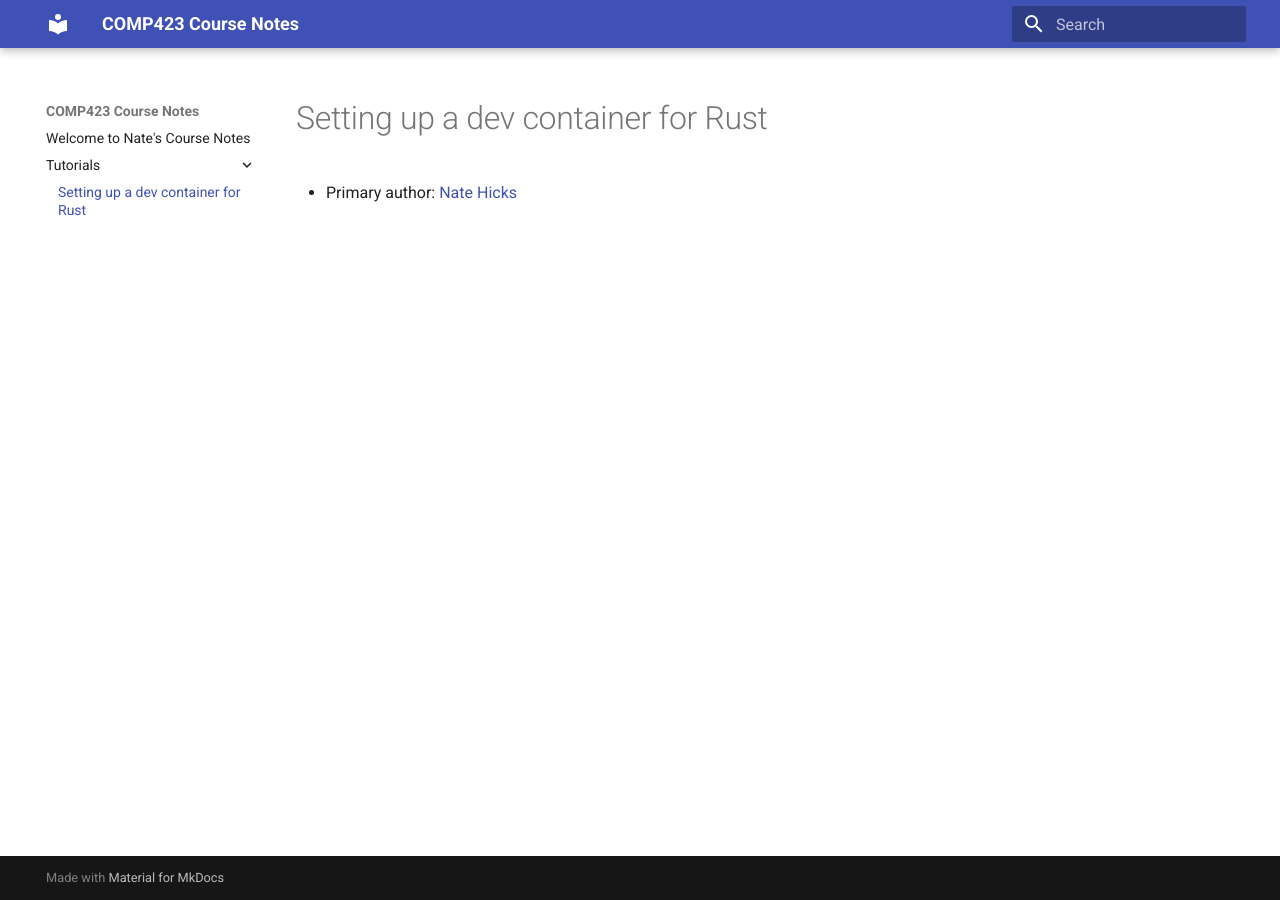
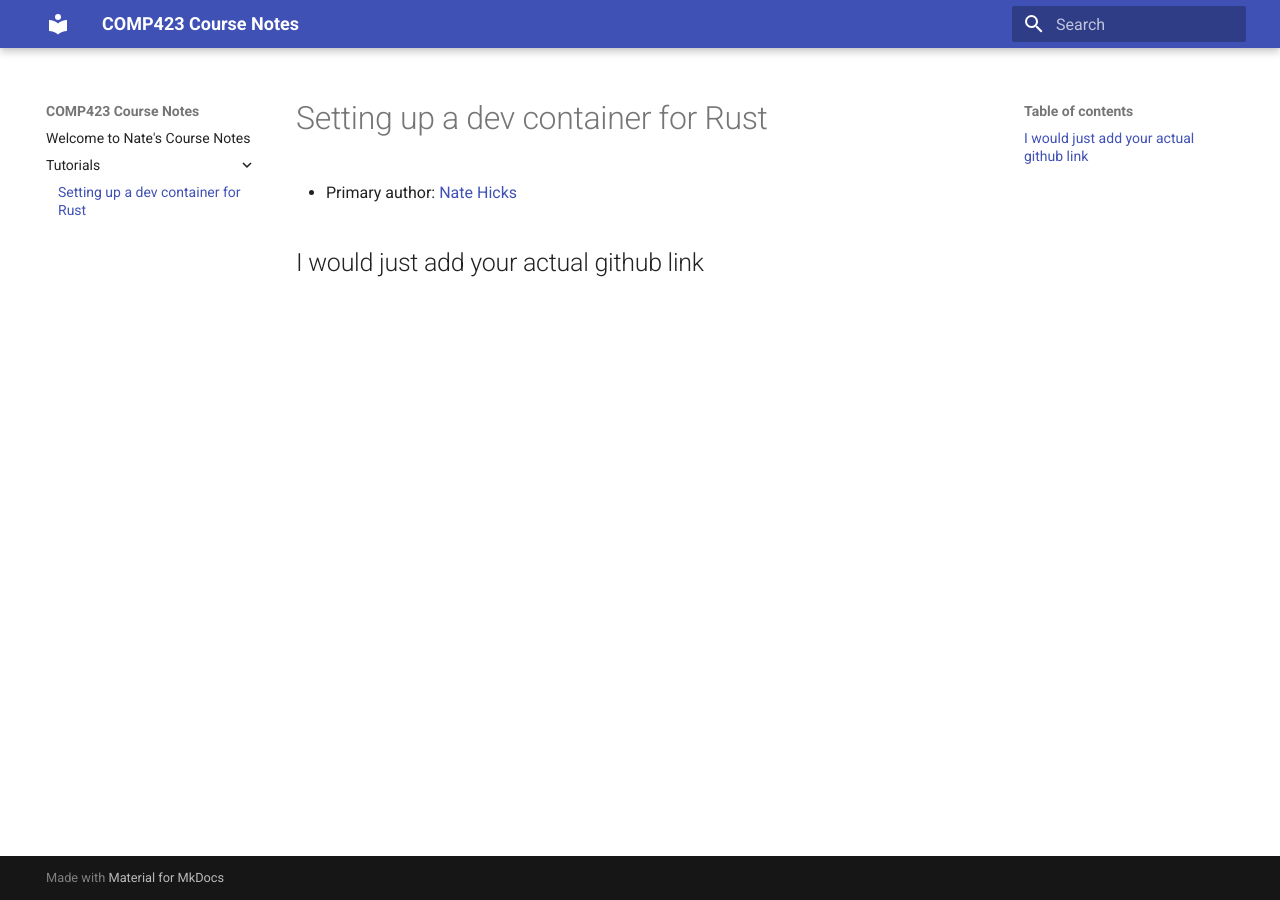
Before and after one commit to hicksnat/comp423-course-notes, an MkDocs documentation site: the page built from docs/tutorials/rust-setup.md, in a window 1280 px wide. Built offline with MkDocs 1.6.1 and Material for MkDocs 9.7.7, drawn with Linux system fonts in a browser that asks for light colours.

Commit message:
first edit

```diff
--- a/docs/tutorials/rust-setup.md
+++ b/docs/tutorials/rust-setup.md
@@ -1,3 +1,5 @@
 # Setting up a dev container for Rust
 
 * Primary author: [Nate Hicks](https://YourGitHubProfileLink)
+
+## I would just add your actual github link
```
Also changed, not shown: docs/index.md (line endings or trailing spaces), mkdocs.yml (line endings or trailing spaces), 1 other file.
